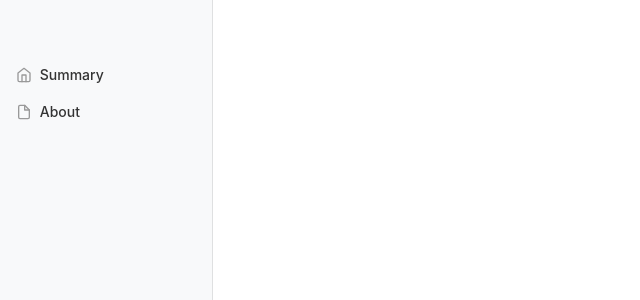
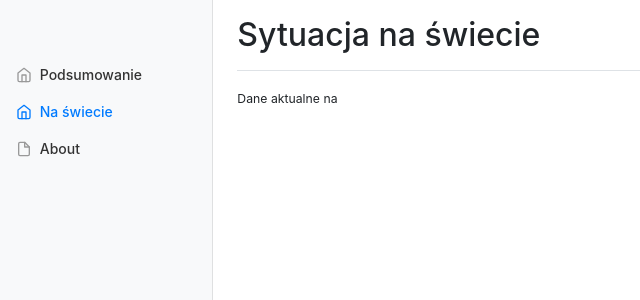
Before and after one commit to kbednarz/covid19datadashboard, a Vue app: page /#/countries in a window 1280 px wide. Shown: the top 300 px of the page, without its empty margins (0-640 px from the left). Built offline with nearby package versions, Linux system fonts and the light colour scheme; no server answers.

Commit message:
added countries component

```diff
--- a/src/main.js
+++ b/src/main.js
@@ -6,6 +6,7 @@ import VueAxios from 'vue-axios';
 
 import AboutVue from "./pages/About.vue";
 import Summary from "./pages/Summary.vue";
+import Countries from "./pages/Countries.vue";
 
 Vue.config.productionTip = false
 
@@ -14,6 +15,10 @@ Vue.use(VueAxios, axios)
 const routes = [{
     path: "/summary",
     component: Summary
+  },
+  {
+    path: "/countries",
+    component: Countries
   },
   {
     path: "/about",
--- /dev/null
+++ b/src/pages/Countries.vue
@@ -0,0 +1,38 @@
+<template>
+  <div>
+    <Header title="Sytuacja na świecie" />
+    <div class="mb-4">
+      <small>Dane aktualne na {{date}}</small>
+    </div>
+
+  </div>
+</template>
+
+<script>
+import Header from "../components/Header.vue";
+
+
+export default {
+  name: "Summary",
+  components: {
+    Header,
+  },
+  data() {
+    return {
+      date: null,
+      countries: null
+    };
+  },
+  mounted() {
+    this.axios.get("https://api.covid19api.com/summary").then(r => {
+      this.date = new Date(r.data.Date);
+      this.countries = r.data.Countries;
+      console.log(r.data);
+
+    });
+  },
+  methods: {
+
+  }
+};
+</script>
--- a/src/pages/Sidebar.vue
+++ b/src/pages/Sidebar.vue
@@ -5,7 +5,13 @@
         <li class="nav-item">
           <router-link to="/summary" class="nav-link" active-class="active">
             <span data-feather="home"></span>
-            Summary
+            Podsumowanie
+          </router-link>
+        </li>
+        <li class="nav-item">
+          <router-link to="/countries" class="nav-link" active-class="active">
+            <span data-feather="home"></span>
+            Na świecie
           </router-link>
         </li>
         <li class="nav-item">
```
